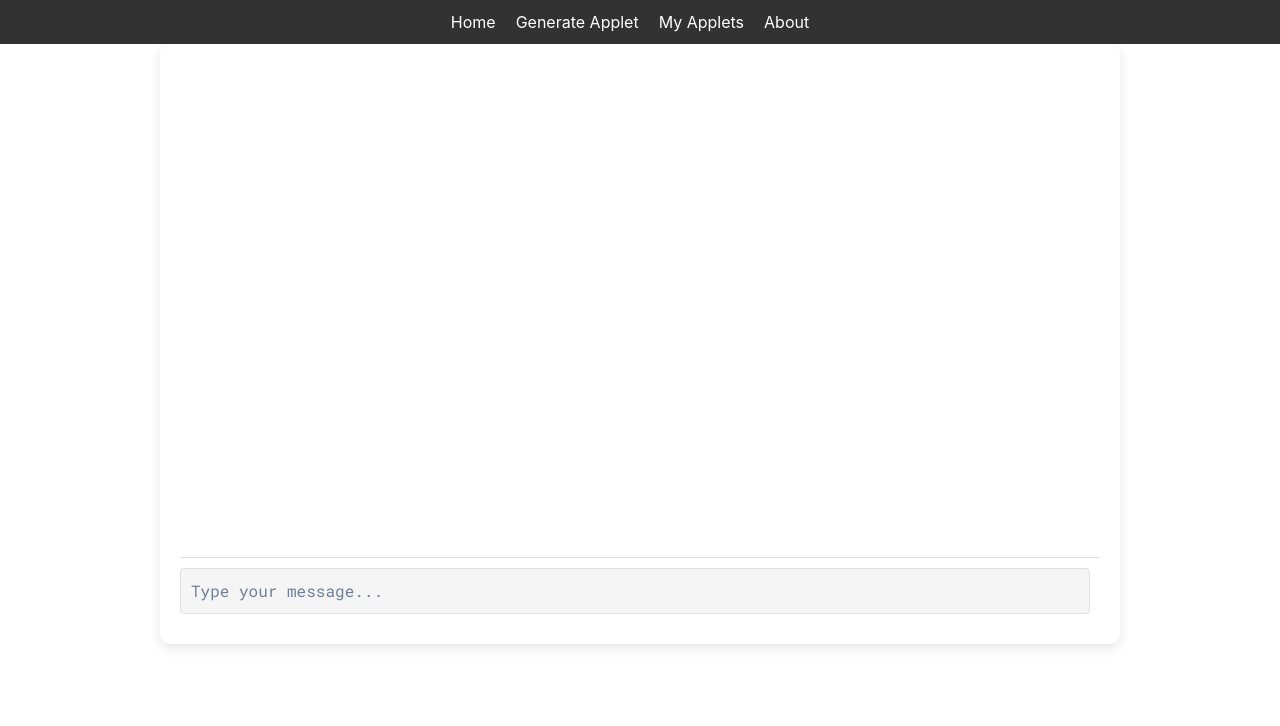
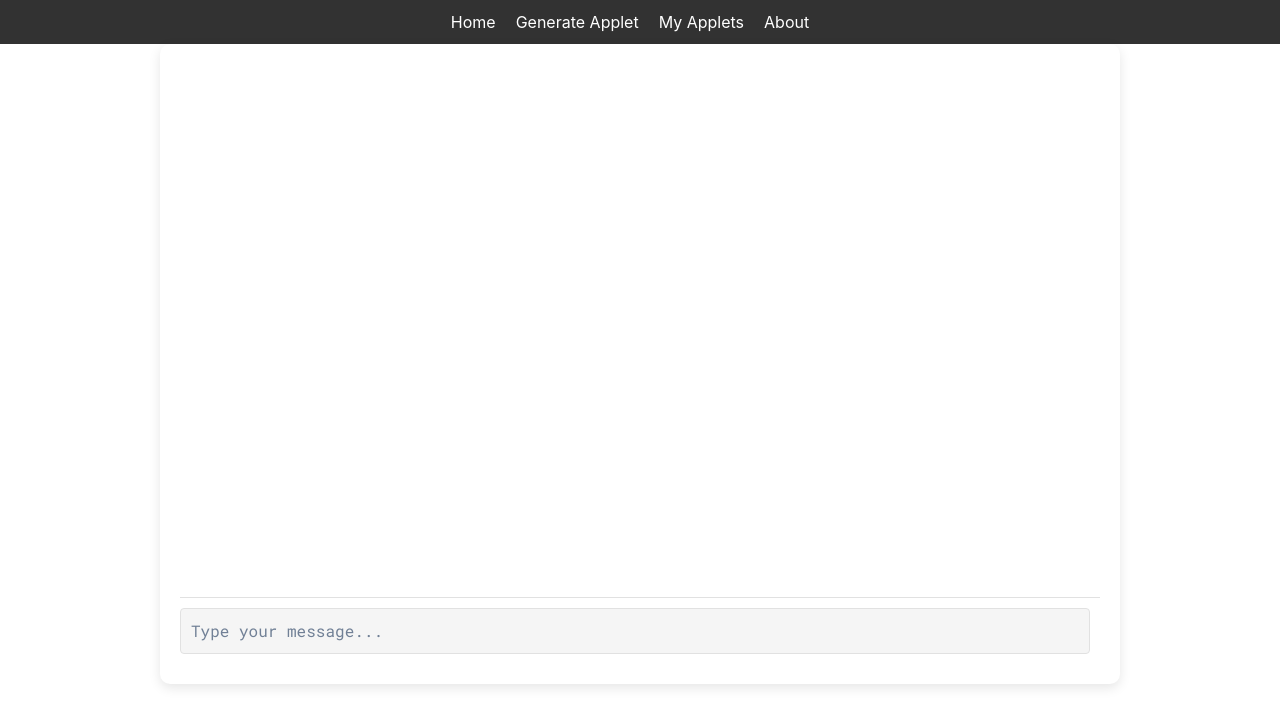
Before and after one commit to ZSyed350/applet-button, a React (Create React App) app in the folder applet-button/: page /generate in a window 1280 px wide. Shown: the top 726 px of the page. Built offline with nearby package versions, Linux system fonts and the light colour scheme.

Commit message:
adjust terminal height

```diff
--- a/applet-button/src/Terminal.css
+++ b/applet-button/src/Terminal.css
@@ -1,13 +1,13 @@
 /* Terminal.css */
 
-@import url('https://fonts.googleapis.com/css2?family=Roboto+Mono:wght@400;500&display=swap');
+@import url("https://fonts.googleapis.com/css2?family=Roboto+Mono:wght@400;500&display=swap");
 
 .terminal {
-  font-family: 'Roboto Mono', monospace;
+  font-family: "Roboto Mono", monospace;
   background-color: #fff;
   color: #000;
   width: 75%;
-  height: 600px;
+  height: 80vh;
   border-radius: 10px;
   overflow: hidden;
   display: flex;
@@ -36,7 +36,7 @@
   border-radius: 4px;
   background: #f5f5f5;
   color: #000;
-  font-family: 'Roboto Mono', monospace;
+  font-family: "Roboto Mono", monospace;
   margin-right: 10px;
 }
 
@@ -49,7 +49,8 @@
   cursor: pointer;
 }
 
-.bot, .user {
+.bot,
+.user {
   margin-bottom: 10px;
   font-size: 0.9em;
 }
```
Also changed, not shown: applet-button/src/Grid.js (+0 -17 lines).
